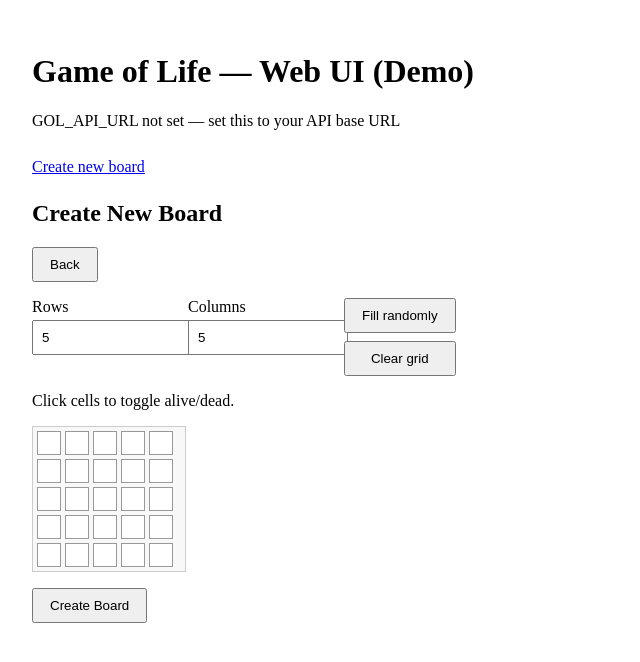
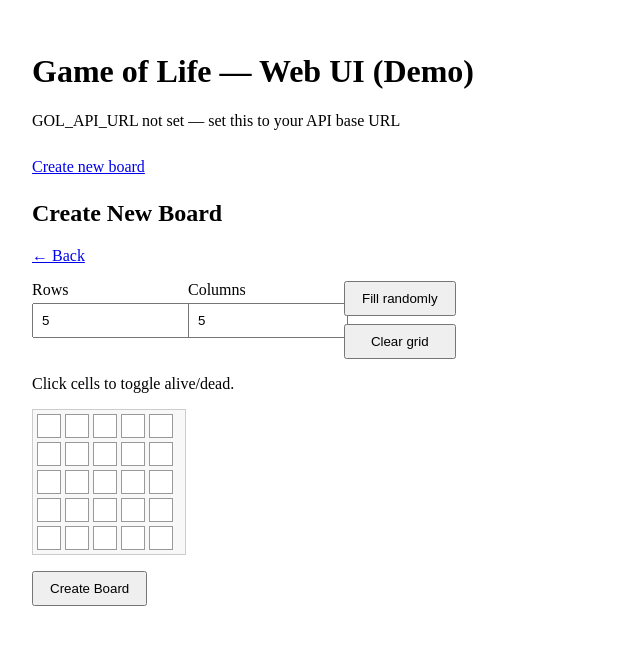
Before and after one commit to Nimgoble/GameOfLife-Web, a React (Vite) app: page /new in a window 1280 px wide. Shown: the top 662 px of the page, without its empty margins (0-640 px from the left). Built offline with nearby package versions, Linux system fonts and the light colour scheme; the HTML template or start-up script is replaced by a standard one.

Commit message:
Update NewBoard.tsx

```diff
--- a/src/pages/NewBoard.tsx
+++ b/src/pages/NewBoard.tsx
@@ -1,5 +1,5 @@
 import React, { useState } from 'react'
-import { useNavigate } from 'react-router-dom'
+import { useNavigate, Link } from 'react-router-dom'
 import { uploadBoard } from '../api/client'
 import BoardGrid from '../components/BoardGrid'
 
@@ -86,13 +86,7 @@ export default function NewBoard() {
   return (
     <div style={{ marginTop: 24 }}>
       <h2>Create New Board</h2>
-      <button
-        type="button"
-        onClick={() => navigate('/')}
-        style={{ marginBottom: 16, padding: '8px 16px' }}
-      >
-        Back
-      </button>
+      <Link to="/" style={{ marginBottom: 16, display: 'inline-block' }}>← Back</Link>
       <form onSubmit={handleSubmit} style={{ maxWidth: 600 }}>
         <div style={{ display: 'flex', gap: 16, flexWrap: 'wrap', marginBottom: 16 }}>
           <div style={{ minWidth: 140 }}>
```
